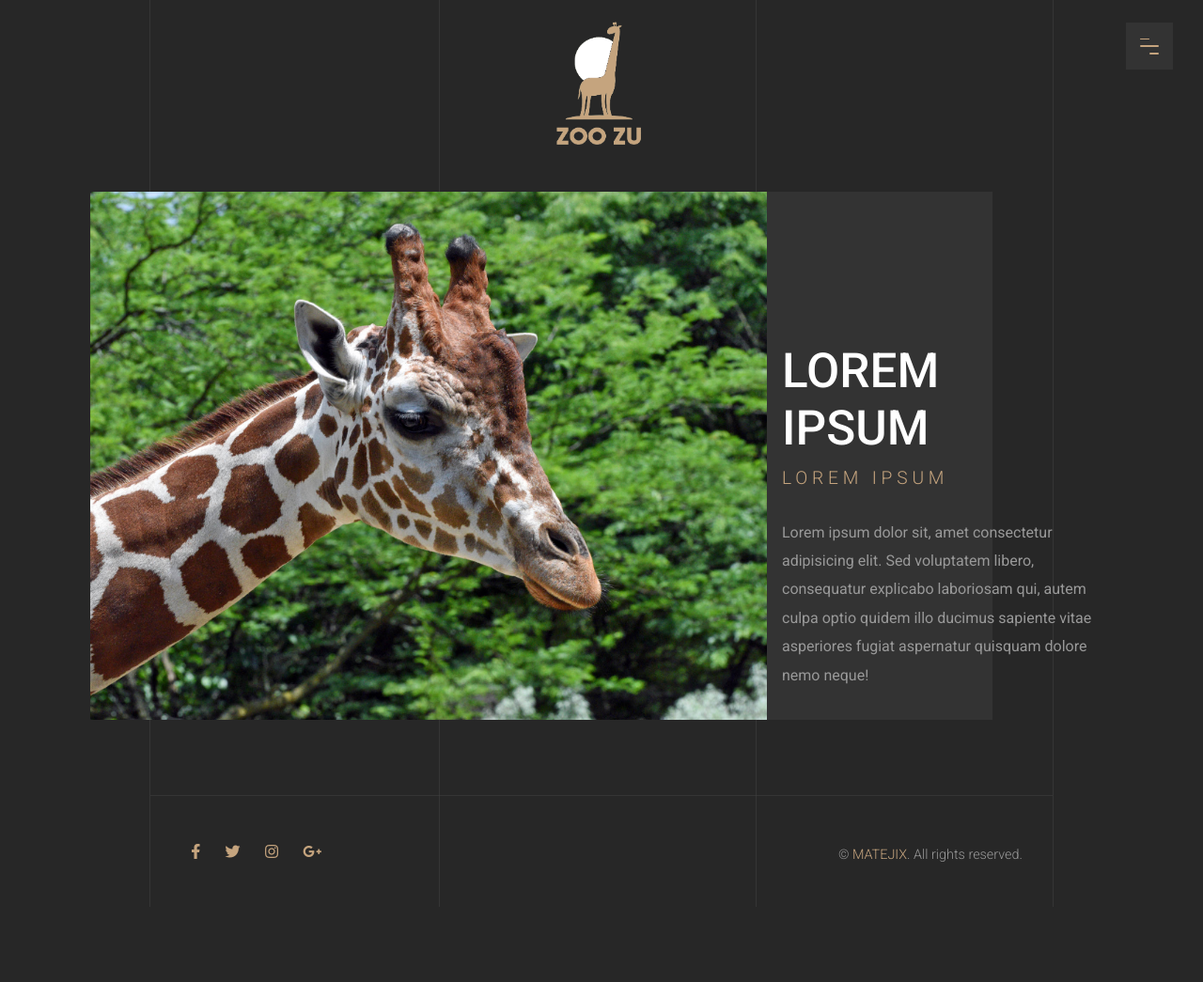
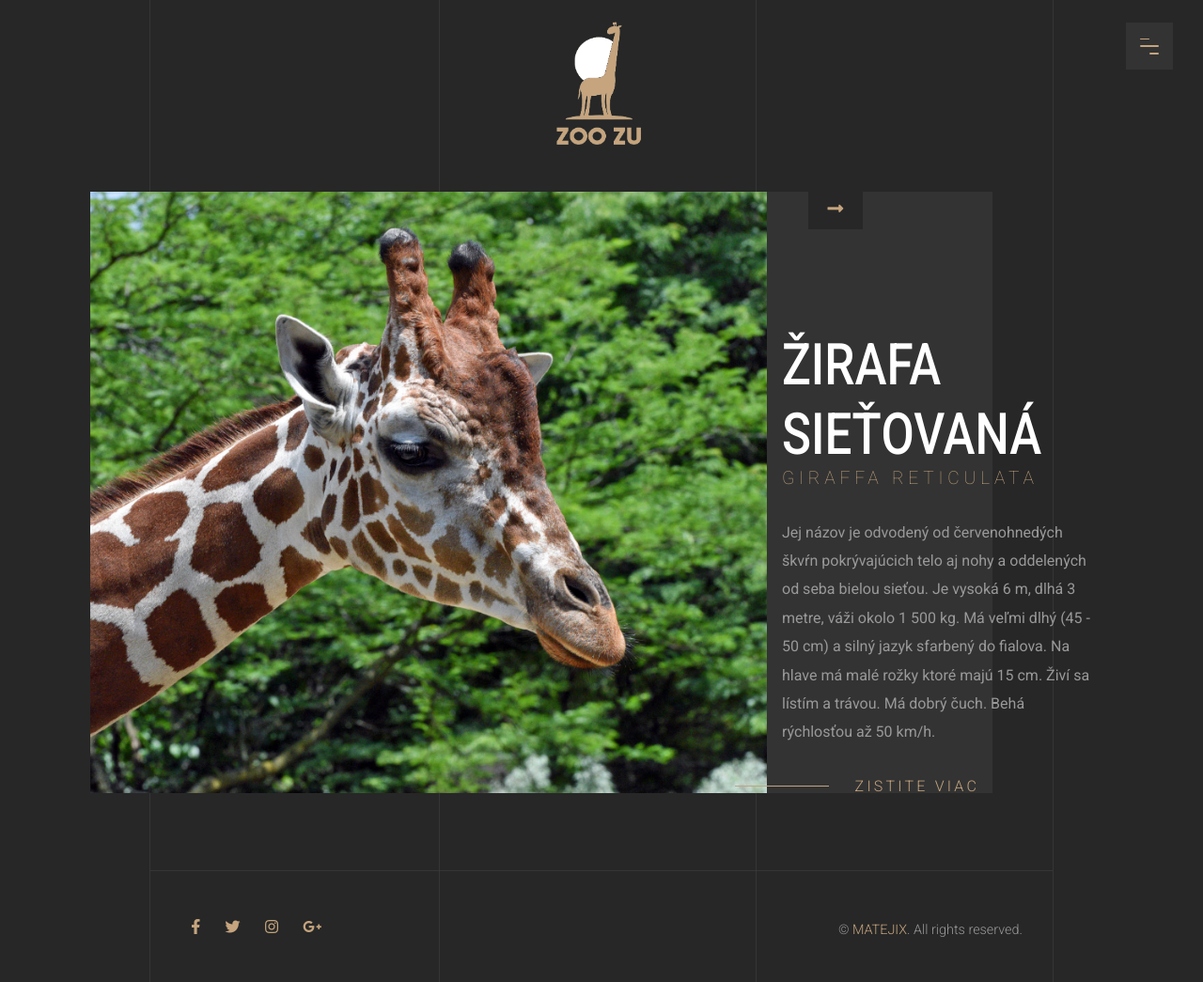
Before and after one commit to Matejix/Semestralna_praca_Matej_Juricek, a PHP site: page / in a window 1280 px wide. Shown: the whole page at 94% size. Before the commit the page ends 965 px from the top, so only its background shows below. Run offline with PHP 8.4, Linux system fonts and the light colour scheme; some libraries are stand-ins or nearby versions.

Commit message:
Animated arrow to home picture added

```diff
--- a/css/style.css
+++ b/css/style.css
@@ -1,4 +1,5 @@
 body {
+    position: relative;
   margin: 0;
   background-color: #272727;
 
@@ -36,6 +37,11 @@ body {
 .logo img {
   width: 10em;
   padding-bottom: 2em;
+  transition: 1.5s ease;
+}
+
+.logo img:hover{
+    filter:brightness(1.3);
 }
 
 .menu {
@@ -75,28 +81,64 @@ body {
 .article {
   text-align: left;
   width: 35%;
+  height: auto;
   z-index: 2;
   margin-top: 10em;
   margin-right: -3em;
 }
+
 
 .article h1 {
   font-size: 3.2em;
   text-transform: uppercase;
   font-weight: 500;
   color: #fff;
-
+  transform: scaleY(1.2);
   margin: 0 0 0.2em 0;
 }
 
 .article h3 {
   font-size: 1.2em;
   text-transform: uppercase;
-  font-weight: 300;
+  font-weight: 200;
   color: #c5a47e;
   letter-spacing: 0.25em;
 
   margin: 0;
+}
+
+.article-more{
+    position: relative;
+    left: -15%;
+    display: flex;
+    justify-content:left;
+    align-items: center;
+
+    color: #c5a47e;
+}
+
+.article-more-link ::before{
+    content: '';
+    display: inline-block;
+    width: 30%;
+    height: 1px;
+    background: #c5a47e;
+    position: absolute;
+    top: 9px;
+    left: 0;
+}
+
+.article-more-link a{
+    padding-left: 8em;
+    text-decoration: none;
+    letter-spacing: 0.2em;
+    font-weight: 300;
+    color: #c5a47e;
+    text-transform: uppercase;
+}
+
+.article-more-link a:hover{
+    color: #f8d4ab;
 }
 
 .article p {
@@ -108,13 +150,12 @@ body {
 
 .home_picture {
   position: relative;
-  height: auto;
+  height: 40em;
   width: 45em;
   overflow: hidden;
   margin-left: -4em;
   box-shadow: 15em 0 #333;
 }
-
 .home_picture:hover img {
   transform: scale(1.05);
 }
@@ -127,6 +168,36 @@ body {
   width: 100%;
   height: 100%;
   transition: 1s ease;
+}
+
+.arrow-right a{
+    position: absolute;
+    top: 19.2%;
+    right: 21%;
+    z-index: 60;
+    padding: 10px 21px;
+    background: #272727;
+    color: #c5a47e;
+    font-size: 1.2em;
+}
+
+.arrow-right a:hover i{
+    animation: moving-arrow 1s linear infinite;
+}
+
+@keyframes moving-arrow {
+    0% {
+        transform: translateX(0);
+    }
+    33%{
+        transform: translateX(5px);
+    }
+    66%{
+        transform: translateX(-5px);
+    }
+    100%{
+        transform: translateX(0);
+    }
 }
 
 .footer {
@@ -171,15 +242,16 @@ body {
     padding: 0;
     cursor: pointer;
 }
+
 .hamburger .hamburger-line{
     background-color: #c5a47e;
     border-radius: 4px;
     display: block;
     height: 2px;
-    transition: transform 330ms cubic-bezier(.54, -.81, .57, .57), -webkit-transform 330ms cubic-bezier(.54, -.81, .57, .57);
+    transition: transform 330ms cubic-bezier(.54, -.81, .57, .57);
 }
 
-.hamburger .hamburger-line.middle{
+.hamburger .hamburger-line.middle {
     margin: 6px 0;
     width: 100%;
 }
--- a/index.html
+++ b/index.html
@@ -1,19 +1,25 @@
 <!DOCTYPE html>
 <html lang="sk">
   <head>
-    <meta charset="UTF-8">
-    <meta http-equiv="X-UA-Compatible" content="IE=edge">
-    <meta name="viewport" content="width=device-width, initial-scale=1.0">
+    <meta charset="UTF-8" />
+    <meta http-equiv="X-UA-Compatible" content="IE=edge" />
+    <meta name="viewport" content="width=device-width, initial-scale=1.0" />
     <title>Zoo zu</title>
-    <link rel="stylesheet" href="https://pro.fontawesome.com/releases/v5.10.0/css/all.css" integrity="sha384-AYmEC3Yw5cVb3ZcuHtOA93w35dYTsvhLPVnYs9eStHfGJvOvKxVfELGroGkvsg+p" crossorigin="anonymous" />
-    <link rel="stylesheet" href="css/style.css">
-    <link rel="preconnect" href="https://fonts.googleapis.com">
-    <link rel="preconnect" href="https://fonts.gstatic.com" crossorigin>
-    <link href="https://fonts.googleapis.com/css2?family=Roboto:ital,wght@0,100;0,300;0,400;0,500;0,700;0,900;1,100;1,300;1,400;1,500;1,700;1,900&display=swap" rel="stylesheet">
+    <link
+      rel="stylesheet"
+      href="https://pro.fontawesome.com/releases/v5.10.0/css/all.css"
+      integrity="sha384-AYmEC3Yw5cVb3ZcuHtOA93w35dYTsvhLPVnYs9eStHfGJvOvKxVfELGroGkvsg+p"
+      crossorigin="anonymous"
+    />
+    <link rel="stylesheet" href="css/style.css" />
+    <link rel="preconnect" href="https://fonts.googleapis.com" />
+    <link rel="preconnect" href="https://fonts.gstatic.com" crossorigin />
+    <link
+      href="https://fonts.googleapis.com/css2?family=Roboto:ital,wght@0,100;0,300;0,400;0,500;0,700;0,900;1,100;1,300;1,400;1,500;1,700;1,900&display=swap"
+      rel="stylesheet"
+    />
   </head>
   <body>
-
-
     <div class="wrapper">
       <div class="button-menu-wrapper">
         <button class="hamburger" type="button" id="hamburger-button">
@@ -34,25 +40,31 @@
 
       <div class="wrapper-middle-lines"></div>
       <div class="logo">
-                    <a href="#"><img src="./img/logo2.png" alt="Logo Zoo zu"></a>
+        <a href="#"><img src="./img/logo2.png" alt="Logo Zoo zu" /></a>
       </div>
 
       <div class="container">
         <div class="home_picture">
-                    <img src="./img/home_picture.jpg" alt="picture of giraffe">
+          <a href=""><img src="./img/home_picture.jpg" alt="picture of giraffe" /></a>
+
+
+        </div>
+        <div class="arrow-right">
+            <a href="#"><i class="fas fa-long-arrow-alt-right"></i></a>
           </div>
         <div class="article">
-                    <h1>
-                        Lorem Ipsum
-                    </h1>
-                    <h3>
-                        Lorem ipsum
-                    </h3>
+          <h1>Žirafa sieťovaná</h1>
+          <h3>Giraffa reticulata</h3>
           <p>
-                        Lorem ipsum dolor sit, amet consectetur adipisicing elit. Sed voluptatem libero, consequatur
-                        explicabo laboriosam qui, autem culpa optio quidem illo ducimus sapiente vitae asperiores fugiat
-                        aspernatur quisquam dolore nemo neque!
+            Jej názov je odvodený od červenohnedých škvŕn pokrývajúcich telo aj
+            nohy a oddelených od seba bielou sieťou. Je vysoká 6 m, dlhá 3
+            metre, váži okolo 1 500 kg. Má veľmi dlhý (45 - 50 cm) a silný jazyk
+            sfarbený do fialova. Na hlave má malé rožky ktoré majú 15 cm. Živí
+            sa lístím a trávou. Má dobrý čuch. Behá rýchlosťou až 50 km/h.
           </p>
+          <div class="article-more">
+              <div class="article-more-link"><a href="#">Zistite viac</a></div>
+          </div>
         </div>
       </div>
 
@@ -65,7 +77,8 @@
         </div>
         <div class="copyright">
           <p>
-                        &copy <span class="light-orange"> Matejix</span>. All rights reserved.
+            &copy <span class="light-orange"> Matejix</span>. All rights
+            reserved.
           </p>
         </div>
       </div>
```
Lines whose indentation alone changed are shown as unchanged.
